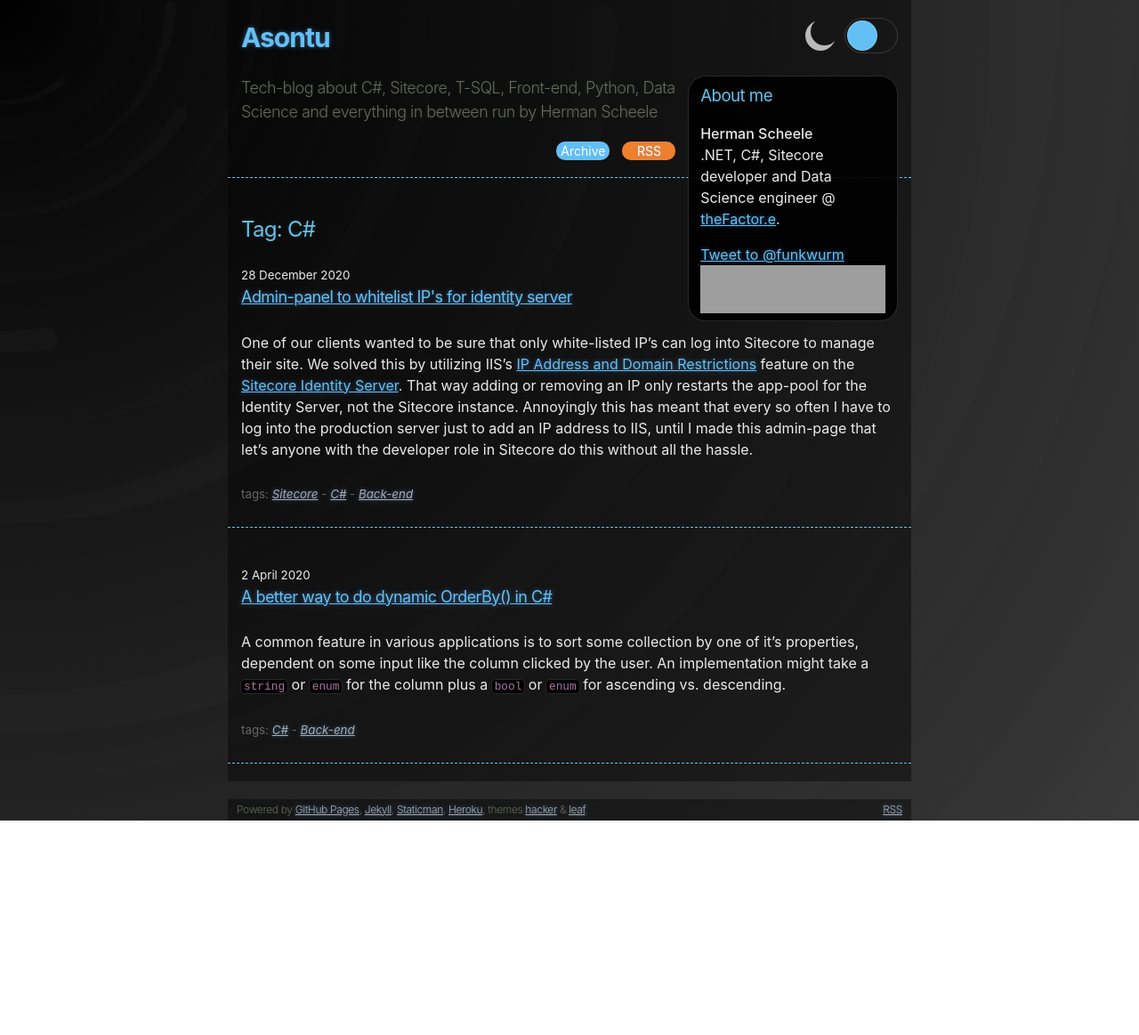
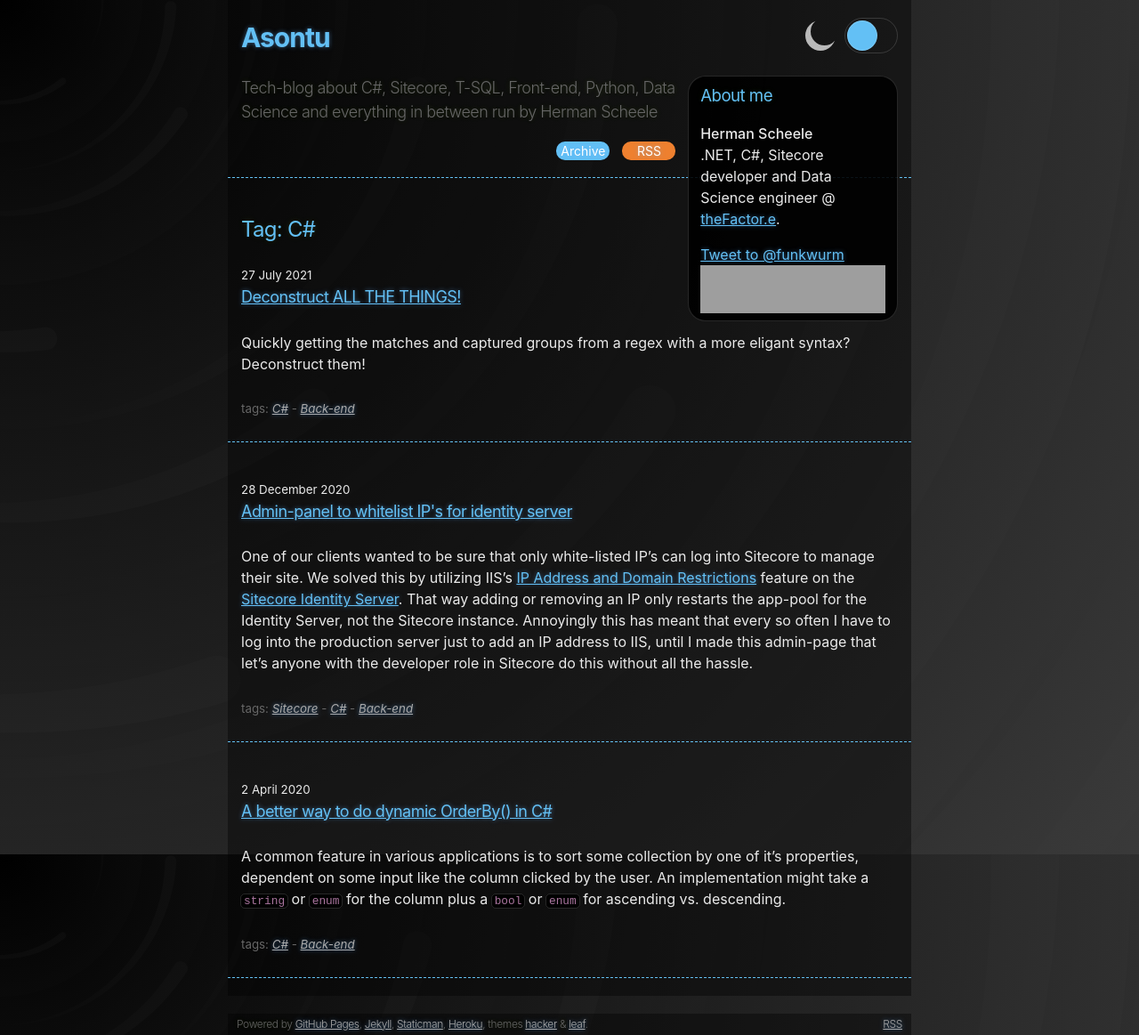
Before and after one commit to asontu/asontu.github.io, a Jekyll site: the page built from tags/c-sharp.md, in a window 1280 px wide. Shown: the whole page at 89% size. Built offline with Jekyll 4.4.1, drawn with Linux system fonts in a browser that asks for light colours; nearby versions of some CDN libraries; comment, search, counter and statistics services are not loaded; before the commit the page ends 922 px from its top, so only the background shows below that; some of the changed lines change nothing that is shown; grey boxes are pictures that could not be loaded.

Commit message:
Deconstruct all the things

```diff
--- /dev/null
+++ b/_posts/2021-07-27-deconstruct-all-the-things.md
@@ -0,0 +1,71 @@
+---
+layout: post
+title:  "Deconstruct ALL THE THINGS!"
+tags: c# back-end
+---
+
+Quickly getting the matches and captured groups from a regex with a more eligant syntax? Deconstruct them!
+
+Since C# 7 you can write your own extension methods to deconstruct any type into a [ValueTuple](https://docs.microsoft.com/en-us/dotnet/csharp/language-reference/builtin-types/value-tuples) like [this example](https://gist.github.com/emoacht/e15808a8c2ef36d9154e2ea3f4e49c78) deconstructing a `KeyValuePair<TKey, TValue>` into the individual `key` and `value`.
+
+And recently I came across [this approach](https://stackoverflow.com/questions/47815660/does-c-sharp-7-have-array-enumerable-destructuring/47816647#47816647) to deconstruct any `IEnumerable<T>`. Since the length of the `IEnumerable` can be anything, the syntax is a bit different. But combined with the C# [discard](https://docs.microsoft.com/en-us/dotnet/csharp/discards) it still works pretty eligantly.
+
+{% highlight c# linenos %}
+// Add this somewhere in your solution:
+public static void Deconstruct<T>(this IEnumerable<T> list, out T first, out IEnumerable<T> rest)
+{
+	bool none = (list is null) || !list.Any();
+	first = none ? default(T) : list.First();
+	rest = none ? new T[0] : list.Skip(1);
+}
+
+// Now you can do:
+{
+	var solfege = new List<string> { "Do", "Re", "Mi" };
+
+	var (first, (second, (third, _))) = solfege;
+
+	Console.log($"After {first} and {second} comes {third}");
+	// prints: "After Do and Re comes Mi"
+}
+{% endhighlight %}
+
+Performance
+-----------
+
+Now if you care about performance, you might wanna look at [this project](https://github.com/DavidArno/SuccincT) in stead of the above implementation. Naively doing `.First()` and `.Skip(1)` for every element means the `IEnumerable` gets traversed multiple times, which is not ideal for performance and might also have unintended side-effects depending on how the `IEnumerable` is implemented. The methods to deconstruct regex matches work with both the code above as well as David Arno's library.
+
+I find that often enough when using regular expressions, I know how many regex matches I care about and how many captured groups they'll return, and I just want those values into variables. So I made Deconstruct extension methods for `MatchCollection` and `Match` as they are not Typed IEnumerables.
+
+{% highlight c# linenos %}
+public static void Deconstruct(this MatchCollection matches, out Match firstMatch, out IEnumerable<Match> furtherMatches)
+{
+	(firstMatch, furtherMatches) = matches?.Cast<Match>();
+}
+
+public static void Deconstruct(this Match match, out string firstGroup, out IEnumerable<string> furtherGroups)
+{
+	(firstGroup, furtherGroups) = match?.Groups?.Cast<Group>().Skip(1).Select(grp => grp.Value);
+}
+{% endhighlight %}
+
+The `.Skip(1)` of the `Match` deconstruction is needed because the first `Group` always contains the entire match.
+
+These methods can also work together, as demonstrated in this UnitTest:
+
+{% highlight c# linenos %}
+[TestMethod]
+public void DeconstructRegexTest_MatchAndGroupsCombine()
+{
+	var ((key1, (val1, _)),
+		((key2, (val2, _)),
+		((key3, (val3, _)), _))) = Regex.Matches("?regex=match&query=string&param=values", @"([^?&=]+)=([^&=#]*)");
+
+	Assert.AreEqual("regex", key1);
+	Assert.AreEqual("match", val1);
+	Assert.AreEqual("query", key2);
+	Assert.AreEqual("string", val2);
+	Assert.AreEqual("param", key3);
+	Assert.AreEqual("values", val3);
+}
+{% endhighlight %}
--- a/index.html
+++ b/index.html
@@ -12,7 +12,7 @@
 %}					<small class="tags">tags:
 {%						for tag in post.tags
 %}							<a href="/tags/{{ tag | replace: '#', '-sharp' }}"><em>{{ tag | capitalize }}</em></a> -
-{%	endfor
+{%						endfor
 %}					</small>
 {%				endcapture
 %}				{{ tags_html | normalize_whitespace | replace: ' - </small>', '</small>' }}
```
Also changed, not shown: _posts/2020-04-02-a-better-way-to-do-dynamic-orderby-in-c-sharp.md (+1 -1 lines).
